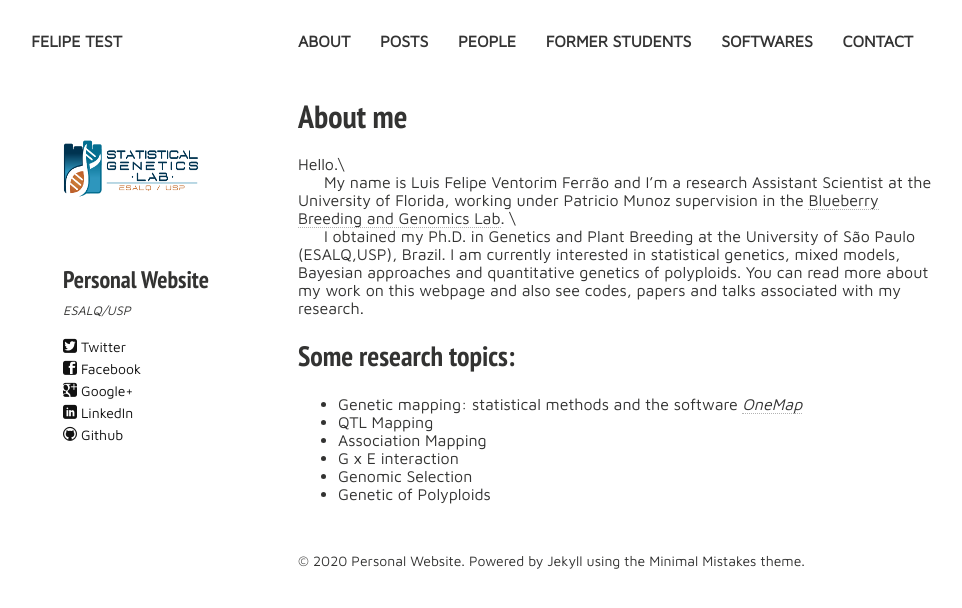
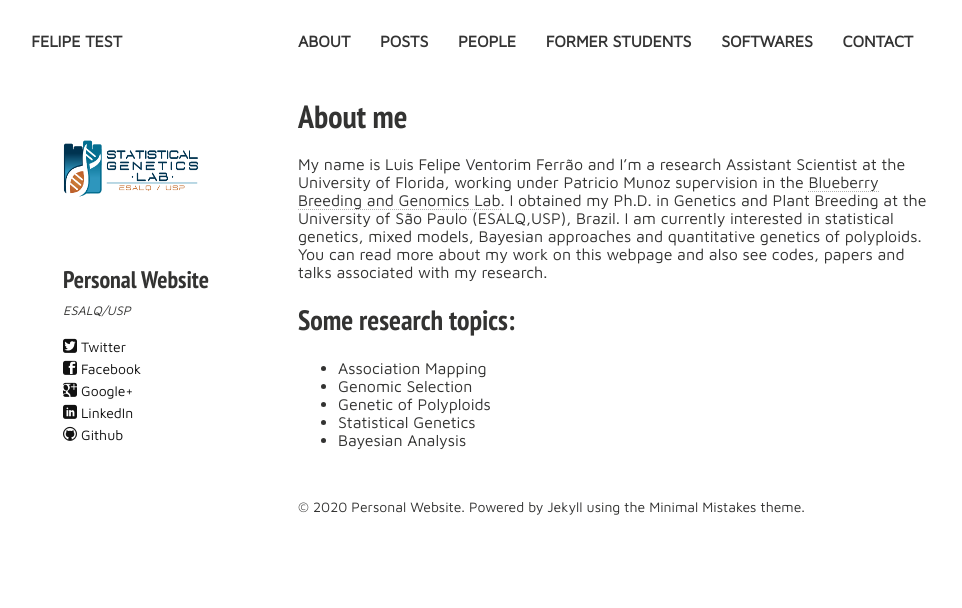
Before and after one commit to lfelipe-ferrao/lfelipe-ferrao.github.io, a Jekyll site: the page built from index.md, in a window 1280 px wide. Shown: the top 608 px of the page, without its empty margins (22-984 px from the left). Built offline with Jekyll 4.4.1, drawn with Linux system fonts in a browser that asks for light colours; nearby versions of some CDN libraries.

Commit message:
Update index.md

```diff
--- a/index.md
+++ b/index.md
@@ -11,18 +11,13 @@ modified: 11-6-2014
 
 ---
 
-Hello.\\
 
-My name is Luis Felipe Ventorim Ferrão and I'm a research Assistant Scientist at the University of Florida, working under Patricio Munoz  supervision in the [Blueberry Breeding and Genomics Lab](https://www.blueberrybreeding.com/). \\
-
-I obtained my Ph.D. in Genetics and Plant Breeding at the University of São Paulo (ESALQ,USP), Brazil. I am currently interested in statistical genetics, mixed models, Bayesian approaches and quantitative genetics of polyploids. You can read more about my work on this webpage and also see codes, papers and talks associated with my research.
+My name is Luis Felipe Ventorim Ferrão and I'm a research Assistant Scientist at the University of Florida, working under Patricio Munoz  supervision in the [Blueberry Breeding and Genomics Lab](https://www.blueberrybreeding.com/). I obtained my Ph.D. in Genetics and Plant Breeding at the University of São Paulo (ESALQ,USP), Brazil. I am currently interested in statistical genetics, mixed models, Bayesian approaches and quantitative genetics of polyploids. You can read more about my work on this webpage and also see codes, papers and talks associated with my research.
 
 ## Some research topics:
 
-* Genetic mapping: statistical methods and the software
-  [_OneMap_](http://cran.r-project.org/web/packages/onemap/index.html)
-* QTL Mapping
 * Association Mapping
-* G x E interaction
 * Genomic Selection
 * Genetic of Polyploids
+* Statistical Genetics
+* Bayesian Analysis
```
